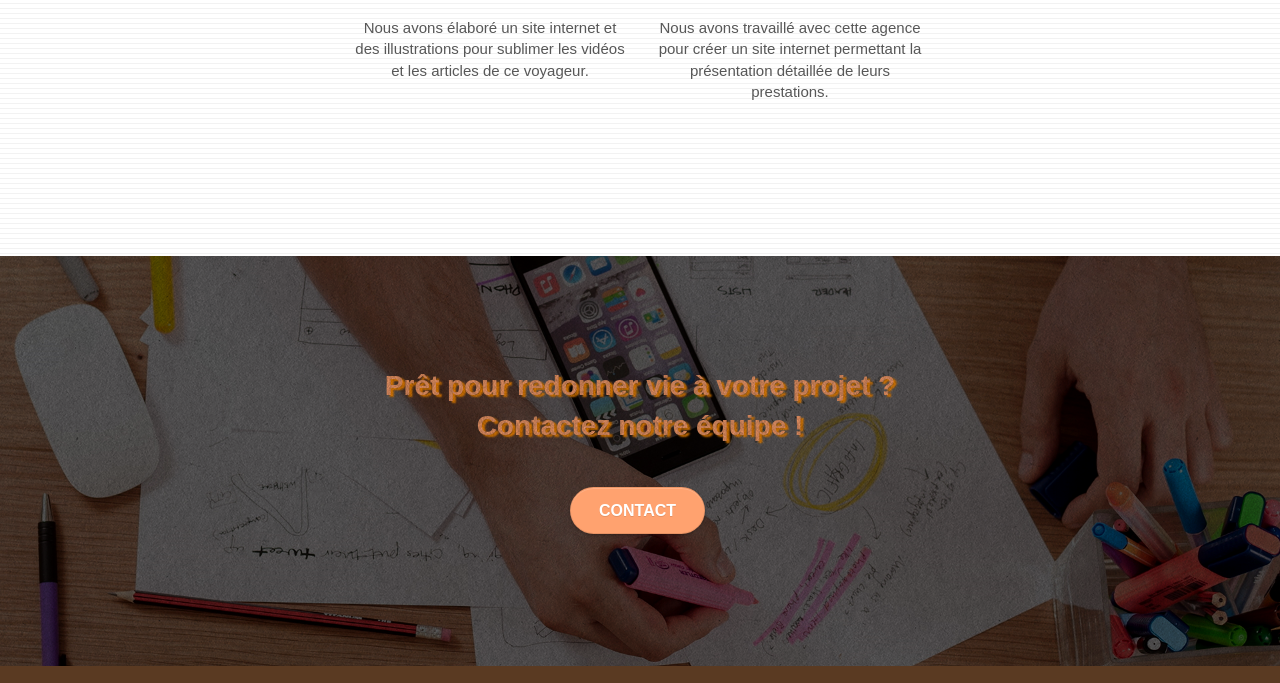
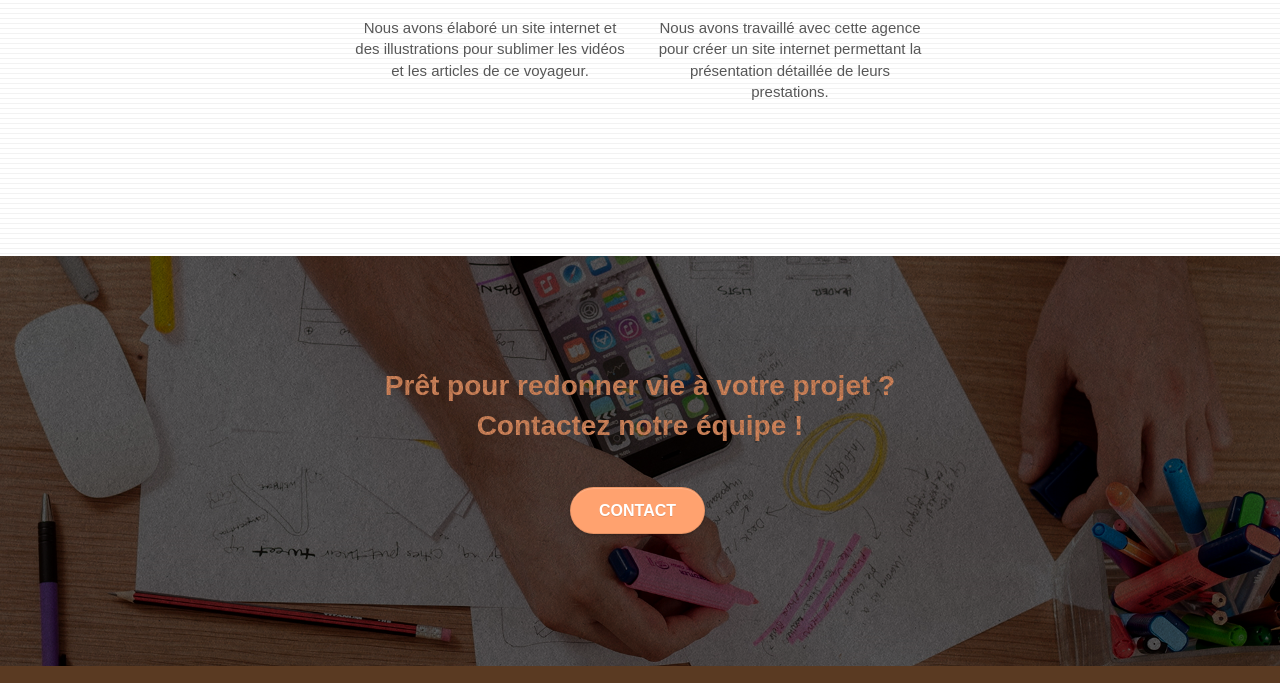
Before and after one commit to SarahOPC/SarahRaguin_4_18102021, a plain HTML site: page index.html in a window 1280 px wide. Shown: the part 2920-3603 px from the top of the page. Drawn offline with Linux system fonts and the light colour scheme.

Commit message:
Changing shadow

```diff
--- a/style.css
+++ b/style.css
@@ -1131,7 +1131,6 @@ section #bloc-5-cta.bloc.bgc-dark-slate-blue.bg-banniere.d-bloc.bloc-bg-texture.
 {
     font-weight: 700;
     font-size: 2em;
-    text-shadow: 3px 2px 2px darkorange;
 }
 
 @media (max-width: 760px)
```
